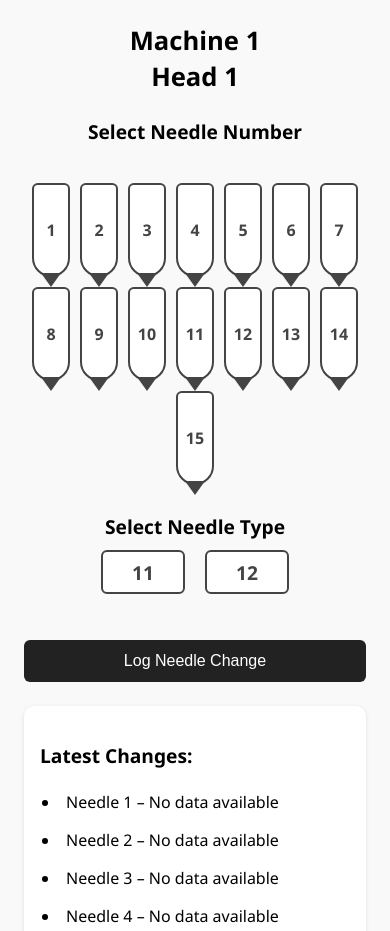
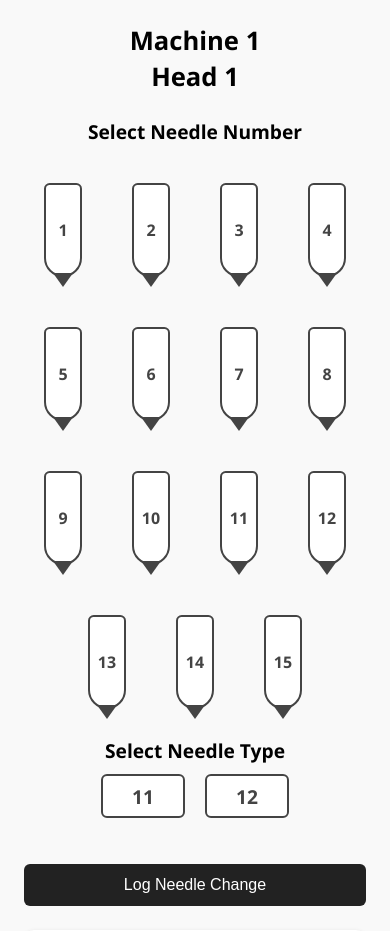
Before and after one commit to gigtarget/needlex, a Flask app: page /head/1/1 in a window 390 px wide. Shown: the part 153-1084 px from the top of the page. Run offline with Flask 3, Linux system fonts and the light colour scheme; data that the repository does not hold is empty.

Commit message:
Update head_view.html

```diff
--- a/app/templates/head_view.html
+++ b/app/templates/head_view.html
@@ -147,7 +147,7 @@
     @media screen and (max-width: 600px) {
       .needle-grid {
         margin-top: 30px;
-        gap: 10px;
+        gap: 50px;
       }
 
       .needle {
```
